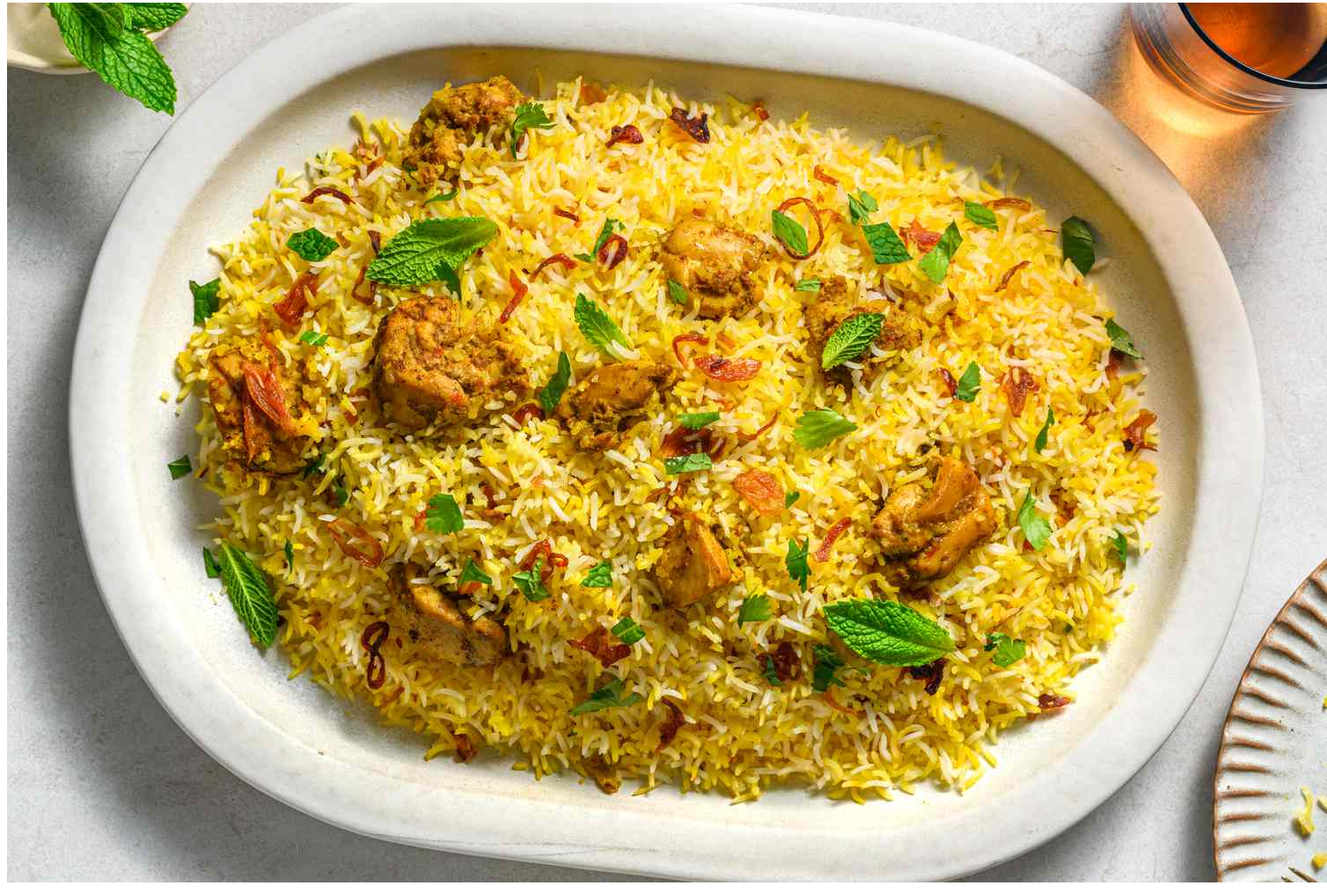
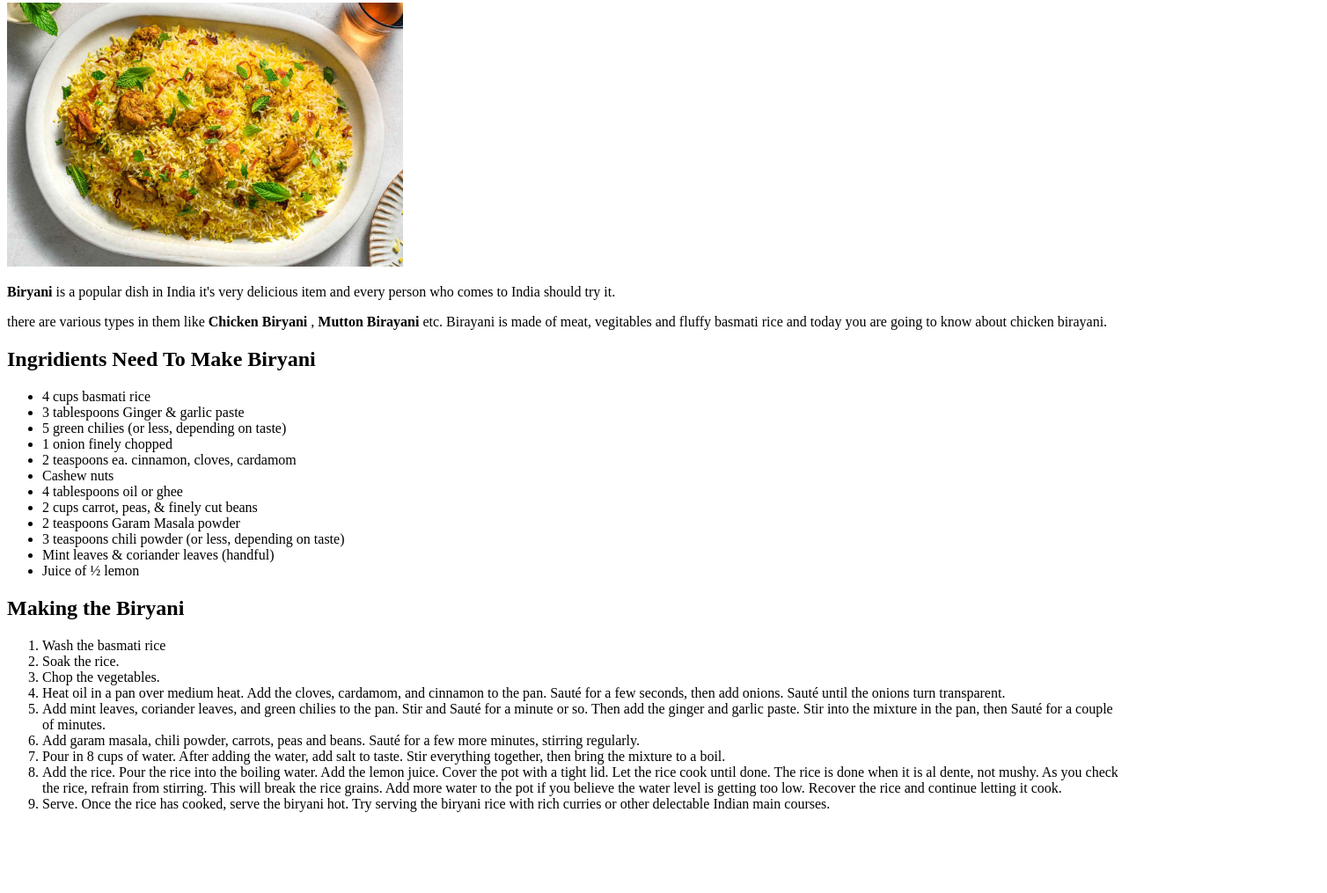
Before and after one commit to Nizam-W-eb/Odin-recipes, a plain HTML site: page Recipes/Biryani.html in a window 1280 px wide. Shown: the part 103-1118 px from the top of the page at 88% size, 1508 px wide, since content can reach past the window. After the commit the page ends 1042 px from the top, so only its background shows below. Drawn offline with Linux system fonts and the light colour scheme.

Commit message:
add ingridients and instructons

```diff
--- a/Recipes/Biryani.html
+++ b/Recipes/Biryani.html
@@ -8,7 +8,49 @@
 <body>
     <a href="../index.html">Home</a>
     <h1>Biryani</h1>
-    <img src="../Images/Birayani.jpg" alt="Birayani">
+    <img src="../Images/Birayani.jpg" alt="Birayani" height="300" width="450">
+    <p> <strong>Biryani</strong> is a popular dish in India it's  very delicious item and every person who comes to India should try it.</p>
+    <p>there are various types in them like <strong>Chicken Biryani</strong> , <strong>Mutton Birayani</strong> etc. Birayani is made of meat, vegitables and fluffy basmati rice and today you are going to know about chicken birayani.</p>
+
+    <h2>Ingridients Need To Make Biryani</h2>
+    <ul>
+        <li>4 cups basmati rice</li>
+        <li>3 tablespoons Ginger & garlic paste</li>
+        <li>5 green chilies (or less, depending on taste)</li>
+        <li>1 onion finely chopped</li>
+
+
+        <LI>2 teaspoons ea. cinnamon, cloves, cardamom</LI>
+        <li>Cashew nuts</li>
+        <li>4 tablespoons oil or ghee</li>
+       <li> 2 cups carrot, peas, & finely cut beans</li>
+        <li>2 teaspoons Garam Masala powder</li>
+        <li>3 teaspoons chili powder (or less, depending on taste)</li>
+        <li>Mint leaves & coriander leaves (handful)</li>
+        <li>Juice of ½ lemon</li>
+
+    </ul>
+
+    <h2>Making the Biryani</h2>
+    <ol>
+        <li>Wash the basmati rice</li>
+        <li>Soak the rice. </li>
+        <li>Chop the vegetables. </li>
+        <Li>Heat oil in a pan over medium heat. Add the cloves, cardamom, and cinnamon to the pan. Sauté for a few seconds, then add onions. Sauté until the onions turn transparent.</Li>
+        <li>Add mint leaves, coriander leaves, and green chilies to the pan. Stir and Sauté for a minute or so. Then add the ginger and garlic paste. Stir into the mixture in the pan, then Sauté for a couple of minutes.</li>
+        <li>Add garam masala, chili powder, carrots, peas and beans. Sauté for a few more minutes, stirring regularly.</li>
+        <li>Pour in 8 cups of water. After adding the water, add salt to taste. Stir everything together, then bring the mixture to a boil.</li>
+        <li>Add the rice. Pour the rice into the boiling water. Add the lemon juice. Cover the pot with a tight lid. Let the rice cook until done.
+            The rice is done when it is al dente, not mushy.
+            As you check the rice, refrain from stirring. This will break the rice grains.
+            Add more water to the pot if you believe the water level is getting too low. Recover the rice and continue letting it cook.
+            </li>
+        <li>Serve. Once the rice has cooked, serve the biryani hot. Try serving the biryani rice with rich curries or other delectable Indian main courses.</li>
+    </ol>
+
+
+
+
 
 </body>
 </html>
```
